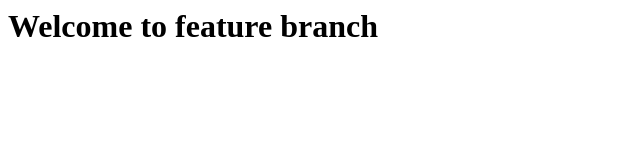
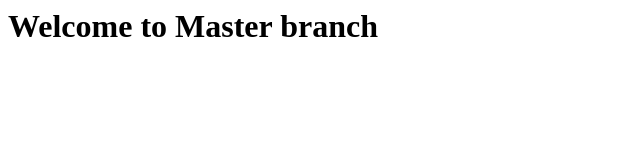
Before and after one commit to vveereshvsh/Devopsproject, a plain HTML site: page index.html in a window 1280 px wide. Shown: the full height of the page, 0-640 px from the left. Drawn offline with Linux system fonts and the light colour scheme.

Commit message:
Added details in index.html

```diff
--- a/index.html
+++ b/index.html
@@ -2,7 +2,7 @@
 
  <html>
  <t1></t1>
- <h1>Welcome to feature branch</h1>
+ <h1>Welcome to Master branch</h1>
  <h2></h2>
  <body></body>
  <html>
```
